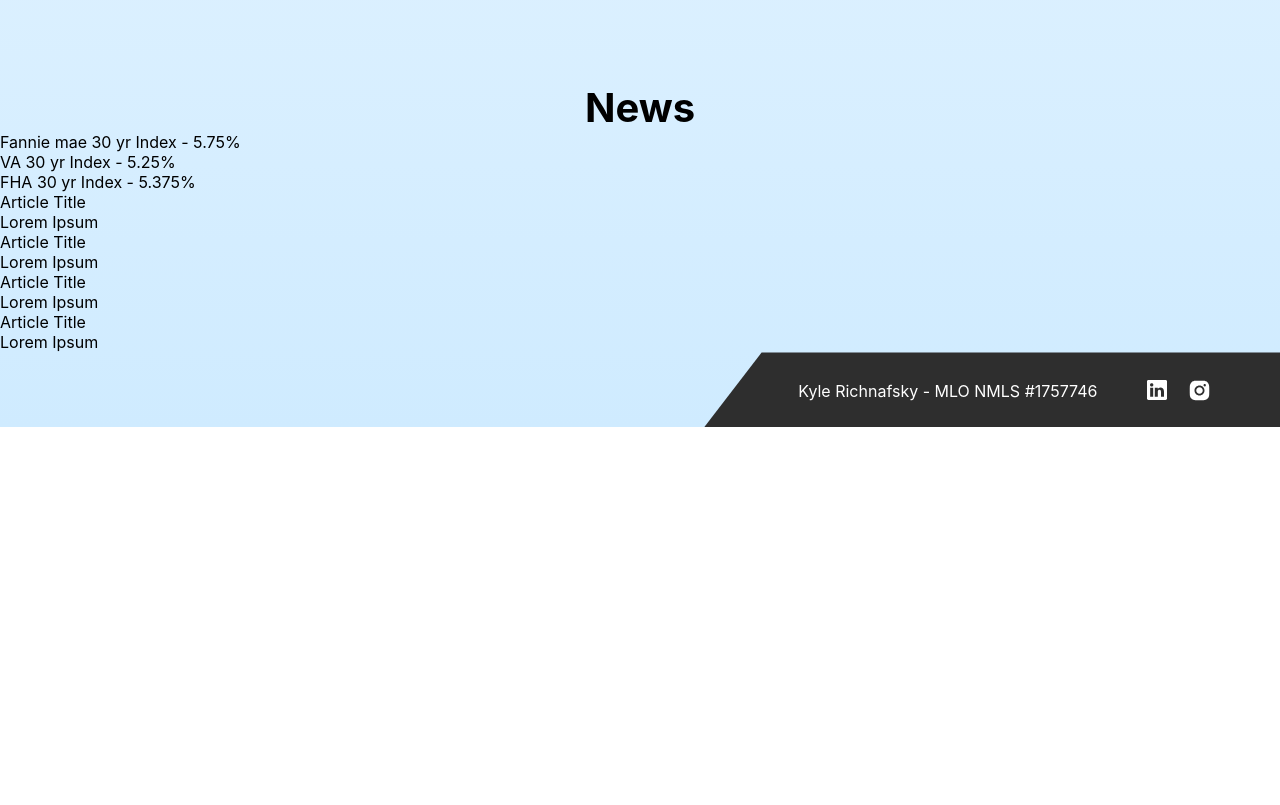
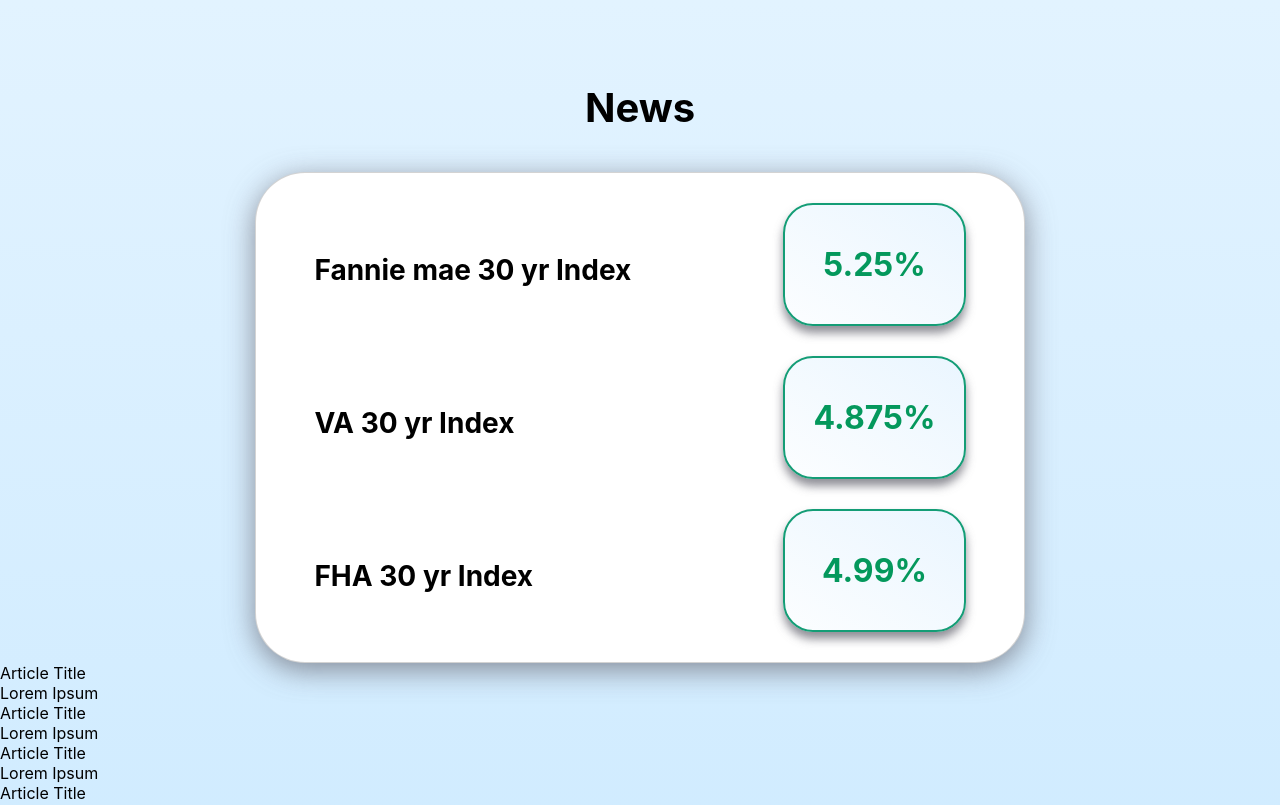
Before and after one commit to 7krich/rich-mtg, a React (Create React App) app in the folder client/: page / in a window 1280 px wide. Shown: the part 1360-2165 px from the top of the page. Before the commit the page ends 1787 px from the top, so only its background shows below. Built offline with nearby package versions, Linux system fonts and the light colour scheme.

Commit message:
set up rates

```diff
--- a/client/src/components/Nav.js
+++ b/client/src/components/Nav.js
@@ -4,8 +4,7 @@
 import NavActive from './NavActive';
 
 const Nav = (props) => {
-
-    const [hamburgerOpen, setHamburgerOpen] = useState(false);
+    // state variable for open nav
     const [isOvalShown, setIsOvalShown] = useState(false);
 
     //show nav on scroll below main sing up/app form
--- a/client/src/index.css
+++ b/client/src/index.css
@@ -151,10 +151,9 @@
 
 .nav-link:hover {
   transition: 0.5s;
-  color: rgb(57, 172, 226);
+  color: rgb(9, 130, 182);
   cursor: default;
   text-shadow: rgb(100, 100, 111) 0px 7px 29px 0px;
-
 }
 
 /* active nav text */
@@ -403,6 +402,53 @@
   padding-top: 60px;
 }
 
+/* rate styles */
+.rate-box {
+  border-radius: 50px;
+  width: 60%;
+  margin: auto;
+  background: white;
+  border: 1px solid rgba(128, 128, 128, 0.344);
+  box-shadow: rgba(100, 100, 111, 0.72) 0px 7px 29px 0px;
+  margin-top: 40px;
+}
+
+.todays-rates {
+  border-radius: 20px;
+  width: 90%;
+  margin: auto;
+  margin-top: 10px;
+  margin-bottom: 10px;
+}
+
+.index {
+  display: flex;
+  flex-direction: row;
+  justify-content: space-between;
+  margin: 30px 0 30px 0;
+}
+
+.rate-type {
+  margin-top: 50px;
+  margin-left: 20px;
+  font-weight: 700;
+  font-size: 1.75rem;
+}
+
+.rate {
+  border: 2px solid rgb(20, 157, 118);
+  background-image: linear-gradient(to top right, #dceffd19, #97d0fd33);
+  box-shadow: rgba(100, 100, 111, 0.72) 0px 7px 10px 0px;
+  border-radius: 30px;
+  width: 20%;
+  padding: 40px 20px 40px 20px;
+  text-align: center;
+  margin-right: 20px;
+  font-weight: 700;
+  font-size: 2rem;
+  color: rgb(4, 152, 92);
+}
+
 /* footer styles */
 .footer-container {
   background-color: var(--quaternary);
--- a/client/src/pages/HomePage.js
+++ b/client/src/pages/HomePage.js
@@ -133,14 +133,29 @@
                     <div className="rate-news">
                         <section className="rate-box">
                             <div className="todays-rates">
-                                <div className="conv">
-                                    Fannie mae 30 yr Index - 5.75%
+                                <div className="index">
+                                    <div className="rate-type">
+                                        Fannie mae 30 yr Index
+                                    </div>
+                                    <div className="rate">
+                                        5.25%
+                                    </div>
                                 </div>
-                                <div className="va">
-                                    VA 30 yr Index - 5.25%
+                                <div className="index">
+                                    <div className="rate-type">
+                                        VA 30 yr Index
+                                    </div>
+                                    <div className="rate">
+                                        4.875%
+                                    </div>
                                 </div>
-                                <div className="fha">
-                                    FHA 30 yr Index - 5.375%
+                                <div className="index">
+                                    <div className="rate-type">
+                                        FHA 30 yr Index
+                                    </div>
+                                    <div className="rate">
+                                        4.99%
+                                    </div>
                                 </div>
                             </div>
                         </section>
```
Also changed, not shown: client/src/components/Hamburger.js (deleted, +0 -30 lines).
